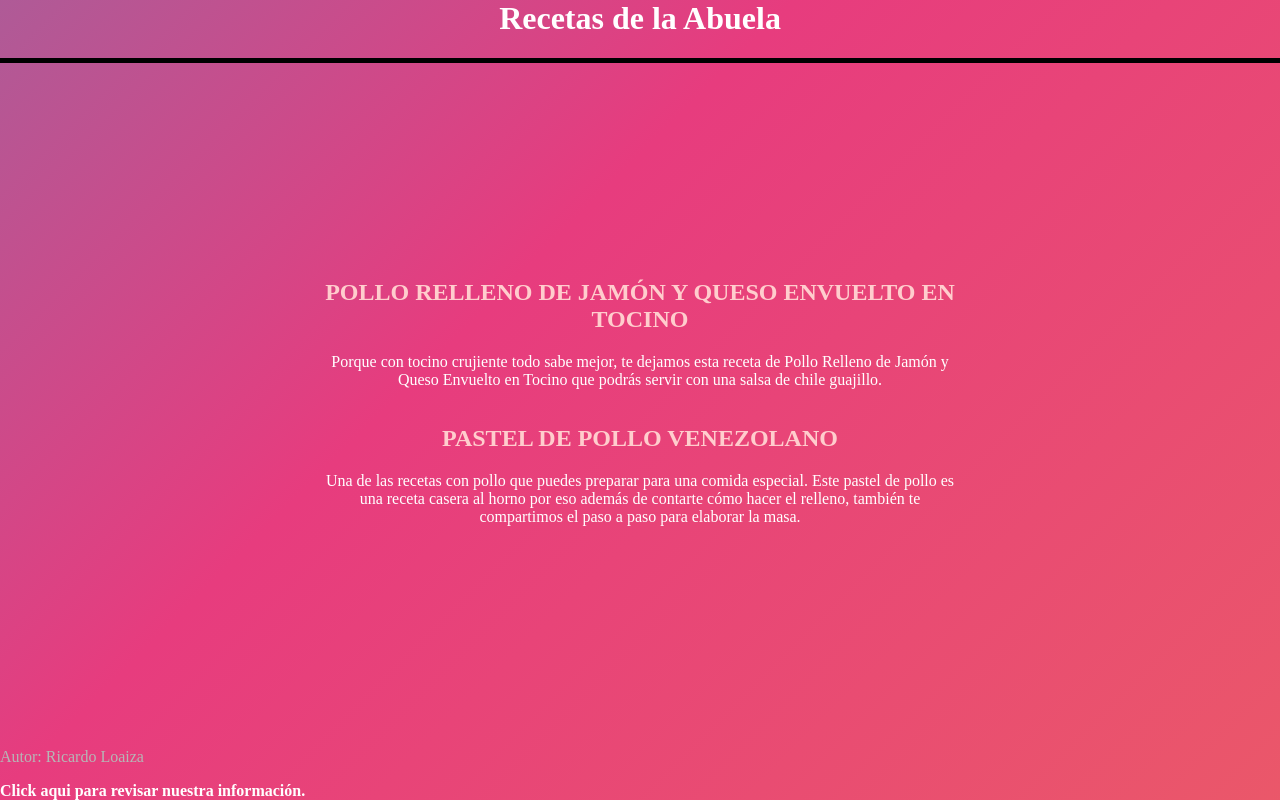
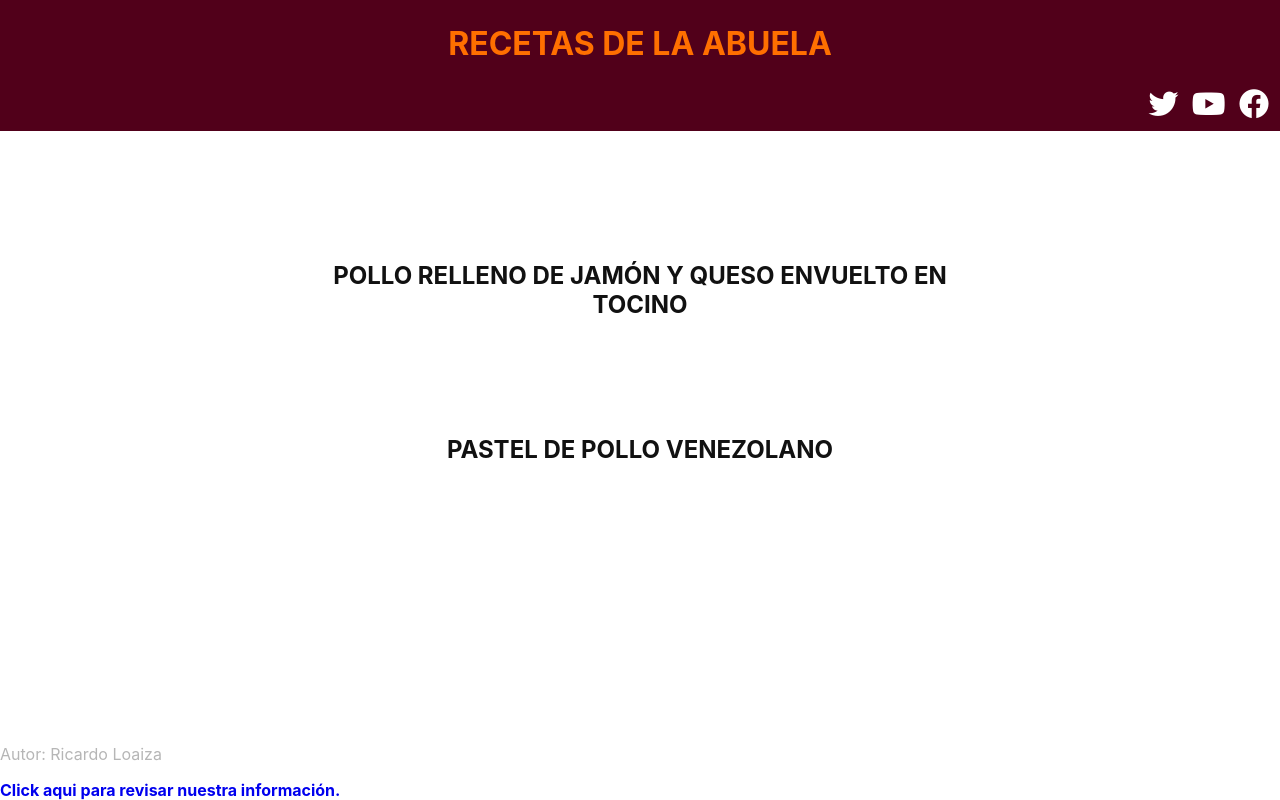
Before and after one commit to Ricardoandreslh/Actividad-2.2, a plain HTML site: page index.html in a window 1280 px wide. Drawn offline with Linux system fonts and the light colour scheme.

Commit message:
Cambios nuevos al front

```diff
--- a/index.html
+++ b/index.html
@@ -10,13 +10,26 @@
 <meta name="viewport" content="width=device-width, initial-scale=1">
 <link rel="shortcut icon" type="image/x-icon" href="multimedia/img/icon.png">
 <link href="style.css" rel="stylesheet">
+<link rel="stylesheet" href="https://cdnjs.cloudflare.com/ajax/libs/font-awesome/6.4.0/css/all.min.css" integrity="sha512-iecdLmaskl7CVkqkXNQ/ZH/XLlvWZOJyj7Yy7tcenmpD1ypASozpmT/E0iPtmFIB46ZmdtAc9eNBvH0H/ZpiBw==" crossorigin="anonymous" referrerpolicy="no-referrer" />
 
 </head>
 <body>
 
     <header>
-        <h1 align="center"><a href="index.html">Recetas de la Abuela</a></h1>
-        <hr size="5px" color="black" />
+        <h1><a href="index.html" class="header-titulo">RECETAS DE LA ABUELA</a></h1>
+        <ul class="redes">
+            <li>
+                <i class="fa-brands fa-twitter" style="color: #ffffff;"></i>
+            </li>
+
+            <li>
+                <i class="fa-brands fa-youtube" style="color: #ffffff;"></i>
+            </li>
+
+            <li>
+                <i class="fa-brands fa-facebook" style="color: #ffffff;"></i>
+            </li>
+        </ul>
     </header>
 
     <main align="center" class="articulos">
--- a/style.css
+++ b/style.css
@@ -1,19 +1,43 @@
 body{
-    background: linear-gradient(-45deg, #ee7752, #e73c7e, #23a6d5, #23d5ab);
-    background-size: 400% 400%;
-    animation: gradient 15s ease infinite;
-    height: 100vh;
     margin: 0;
     padding: 0;
     color: white;
+    font-family: 'Work Sans', -apple-system, BlinkMacSystemFont, "Segoe UI", Roboto, Oxygen, Ubuntu, Cantarell, "Open Sans", "Helvetica Neue", sans-serif;
   }
 
-a{
-    color: rgb(255, 255, 255);
-    text-decoration:none;
+li{
+    display: inline-block;
+    list-style: none;
+    display: inline
 }
 
+i{
+    margin-right: 5px;
+}
 
+a {
+    background-color: transparent;
+    text-decoration: none;
+}
+
+header{
+    background: #51001A;
+    color: #111;
+    text-align: center;
+    padding: 3px;
+
+}
+
+.redes{
+    padding: 1px;
+    font-size: 30px;
+    text-align: right;
+    margin: 5px 2px;
+}
+
+.header-titulo{
+    color: #ff6f00
+}
 
 .articulos{
     display: flex;
@@ -26,7 +50,7 @@ a{
 }
 
 .titulo{
-    color: rgb(255, 205, 205)
+    color: #111;
 }
 
 footer{
@@ -37,19 +61,3 @@ footer{
     color: rgb(182, 182, 182);
     text-align: left;
 }
-
-
-
-@keyframes gradient {
-    0% {
-        background-position: 0% 50%;
-    }
-
-    50% {
-        background-position: 100% 50%;
-    }
-
-    100% {
-        background-position: 0% 50%;
-    }
-}
```
